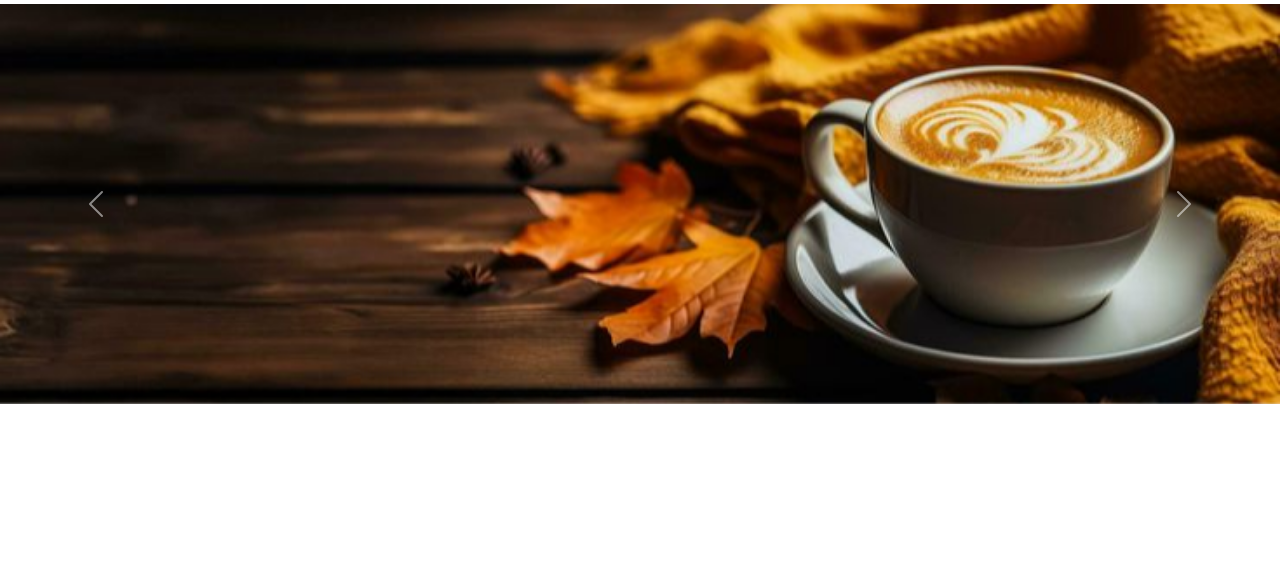
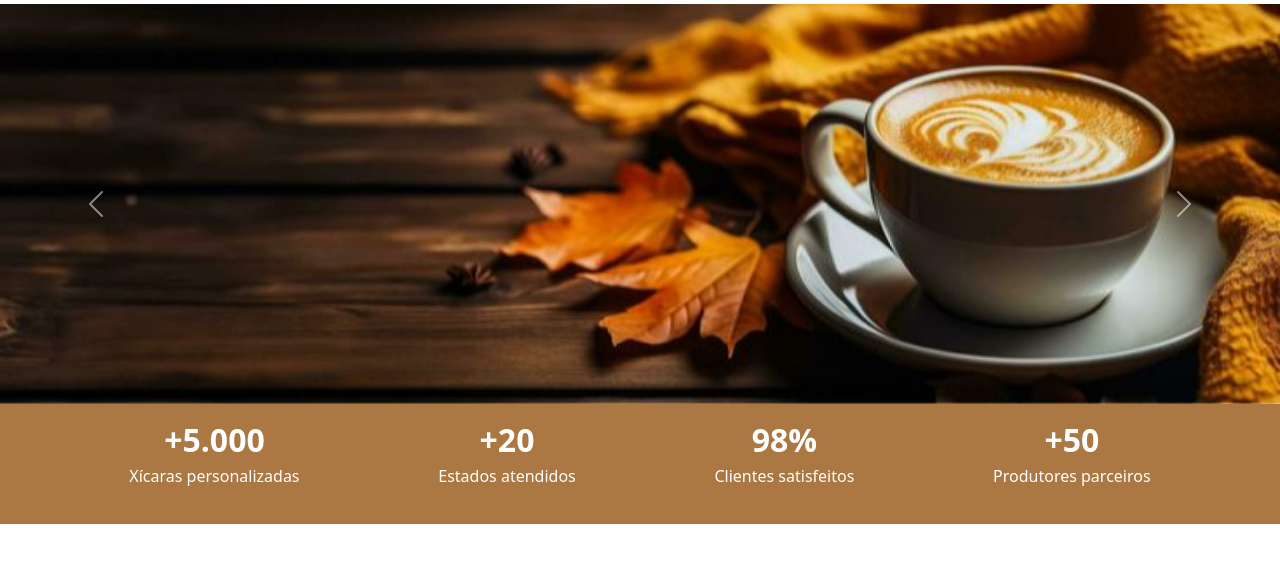
Before and after one commit to melo-giovane/grao-nosso-IDW, a plain HTML site: page index.html in a window 1280 px wide. Shown: the part 98-660 px from the top of the page. Drawn offline with nearby package versions, Linux system fonts and the light colour scheme.

Commit message:
adiciona barra de indicadores

```diff
--- a/index.html
+++ b/index.html
@@ -51,8 +51,37 @@
     <span class="visually-hidden">Next</span>
   </button>
 </div>
+</section>
+<section id="indicadores">
+  <div class="indicador">
+      <h2>
+        +5.000
+      </h2>
+      <p>Xícaras personalizadas</p>
+
+    </div>
+    <div class="indicador">
+      <h2>
+        +20
+      </h2>
+      <p>Estados atendidos</p>
+
+    </div>
+    <div class="indicador">
+      <h2>
+        98%
+      </h2>
+
+      <p>Clientes satisfeitos</p>
+
+    </div>
+    <div class="indicador">
+      <h2>
+        +50
+      </h2>
+      <p>Produtores parceiros</p>
+    </div>
   </section>
-
 
 
   <script src="script.js"></script>
--- a/style.css
+++ b/style.css
@@ -70,3 +70,22 @@
   height: 400px;
   object-fit: cover;
 }
+
+#indicadores {
+  background-color: #AB7743;
+  color: #fff;
+  display: flex;
+  justify-content: space-around;
+  text-align: center;
+  padding: 20px 60px;
+
+}
+
+#indicadores h2{
+  line-height: 100%;
+  font-weight: 700;
+}
+
+#indicadores p{
+ font-weight: 500;
+}
```
